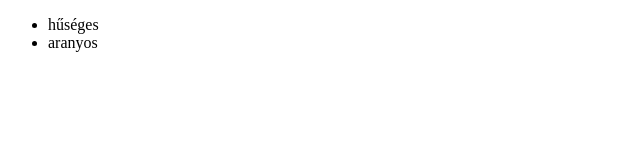
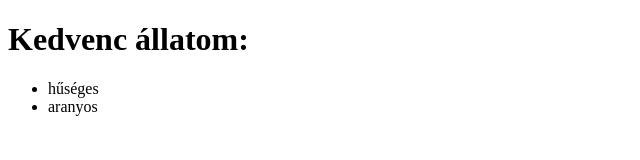
Before and after one commit to mismaci/web6, a plain HTML site: page index.html in a window 1280 px wide. Shown: the whole page, without its empty margins (0-640 px from the left). Drawn offline with Linux system fonts and the light colour scheme.

Commit message:
második módosítás

```diff
--- a/index.html
+++ b/index.html
@@ -5,6 +5,7 @@
     <title>Document</title>
 </head>
 <body>
+    <h1>Kedvenc állatom:</h1>
     <ul>
         <li>hűséges</li>
         <li>aranyos</li>
```
